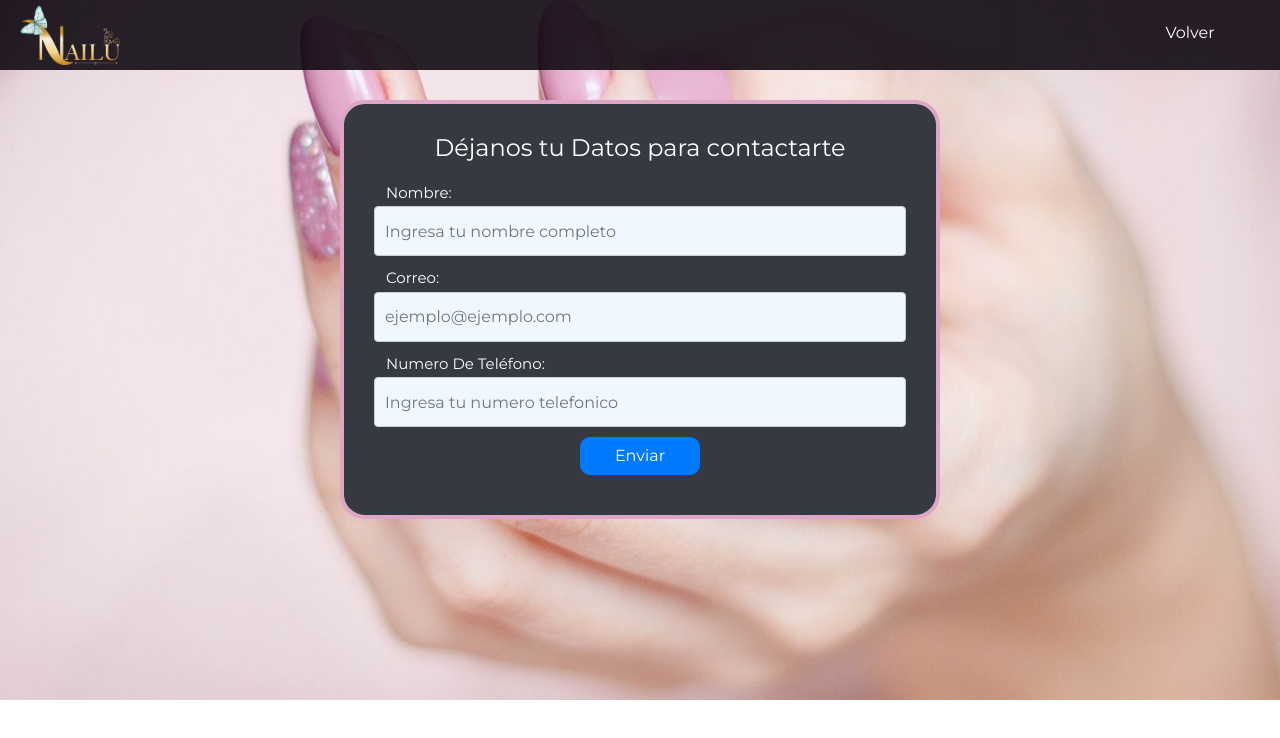
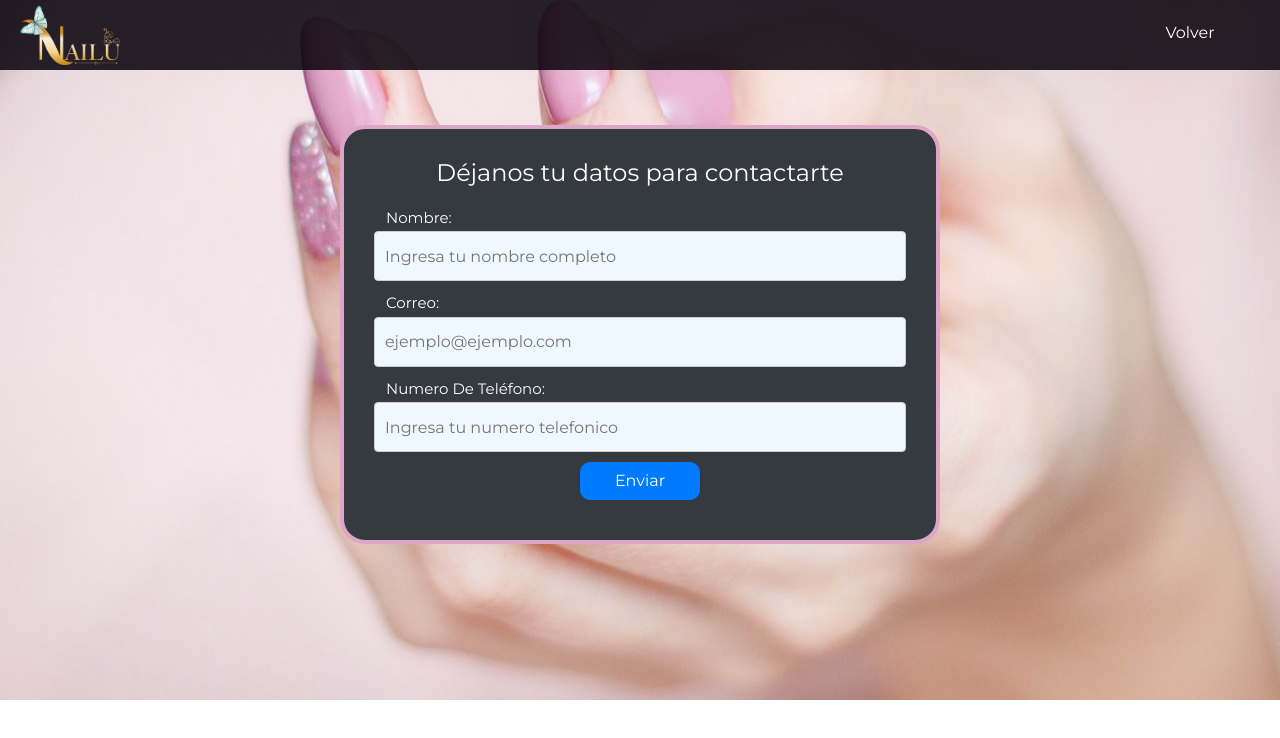
Before and after one commit to Angel10050/nailu_project, a React (Create React App) app: page /user/contactme in a window 1280 px wide. Shown: the top 738 px of the page. Built offline with nearby package versions, Linux system fonts and the light colour scheme; no server answers.

Commit message:
new fixes

```diff
--- a/src/Components/form/Form.js
+++ b/src/Components/form/Form.js
@@ -57,7 +57,7 @@ class Form extends Component {
 
         <div className="formContainer">
           <form onSubmit={this.handleSubmit} className="form">
-            <h4>Déjanos tu Datos para contactarte</h4>
+            <h4>Déjanos tu datos para contactarte</h4>
 
             <label htmlFor="name" className="label">
               Nombre:
--- a/src/Components/form/form.css
+++ b/src/Components/form/form.css
@@ -35,7 +35,7 @@
     padding: 30px;
     display: flex;
     flex-direction: column;
-    margin-top: 100px;
+    margin-top: 125px;
     border-radius: 25px;
     color: white;
     align-items: center;
--- a/src/Components/navComponent/NavComponentStyle.css
+++ b/src/Components/navComponent/NavComponentStyle.css
@@ -13,6 +13,7 @@
 }
 .imgLogo {
   width: 100px;
+  cursor: pointer;
 }
 .componentFlexLogo {
   flex: 1 1 auto;
```
